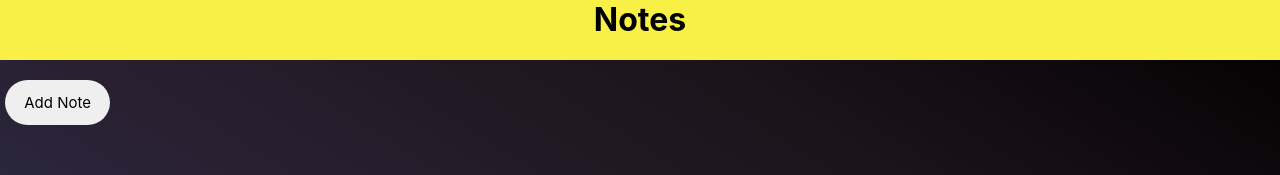
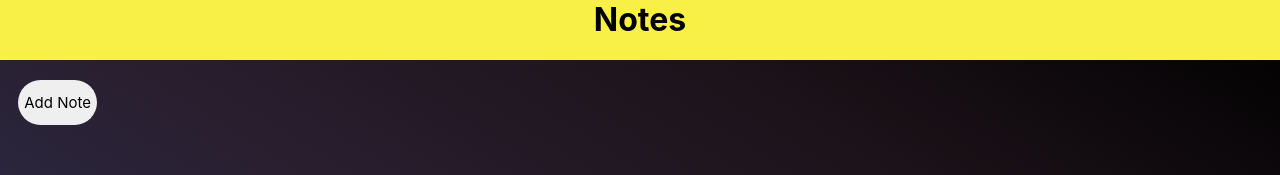
Before and after one commit to fahadshoukat/note-taking-app, a React (Create React App) app: page / in a window 1280 px wide. Shown: the top 175 px of the page. Built offline with nearby package versions, Linux system fonts and the light colour scheme.

Commit message:
remove div tag with react fragment

```diff
--- a/src/App.css
+++ b/src/App.css
@@ -18,7 +18,7 @@ body {
 .app-container {
   height: 100%;
   gap: 20px;
-  width: 89vw;
+  width: 88vw;
   margin-top: 10vh;
   right: 0;
 }
--- a/src/App.tsx
+++ b/src/App.tsx
@@ -40,13 +40,13 @@ function App() {
   };
 
   return (
-    <div>
+    <>
       <Header />
       <SideBar addNote={addNote} />
       <div className="app-container">
         <NoteContainer notes={notes} deleteNote={deleteNote} />
       </div>
-    </div>
+    </>
   );
 }
 
--- a/src/components/note/note.css
+++ b/src/components/note/note.css
@@ -1,6 +1,6 @@
 .note {
   background-color: aqua;
-  width: 300px;
+  width: 250px;
   height: 270px;
   padding: 20px;
   border-radius: 20px 0px;
--- a/src/components/sideBar/sideBar.css
+++ b/src/components/sideBar/sideBar.css
@@ -3,7 +3,6 @@
     flex-direction: column;
     text-align: center;
     align-items: center;
-    /* gap: 20px; */
     position: fixed;
     width: 9vw;
 }
@@ -31,7 +30,7 @@
 }
 
 .addBtn {
-    width: 7em;
+    max-width: 7em;
     height: 3em;
     border-radius: 30em;
     font-size: 15px;
```
